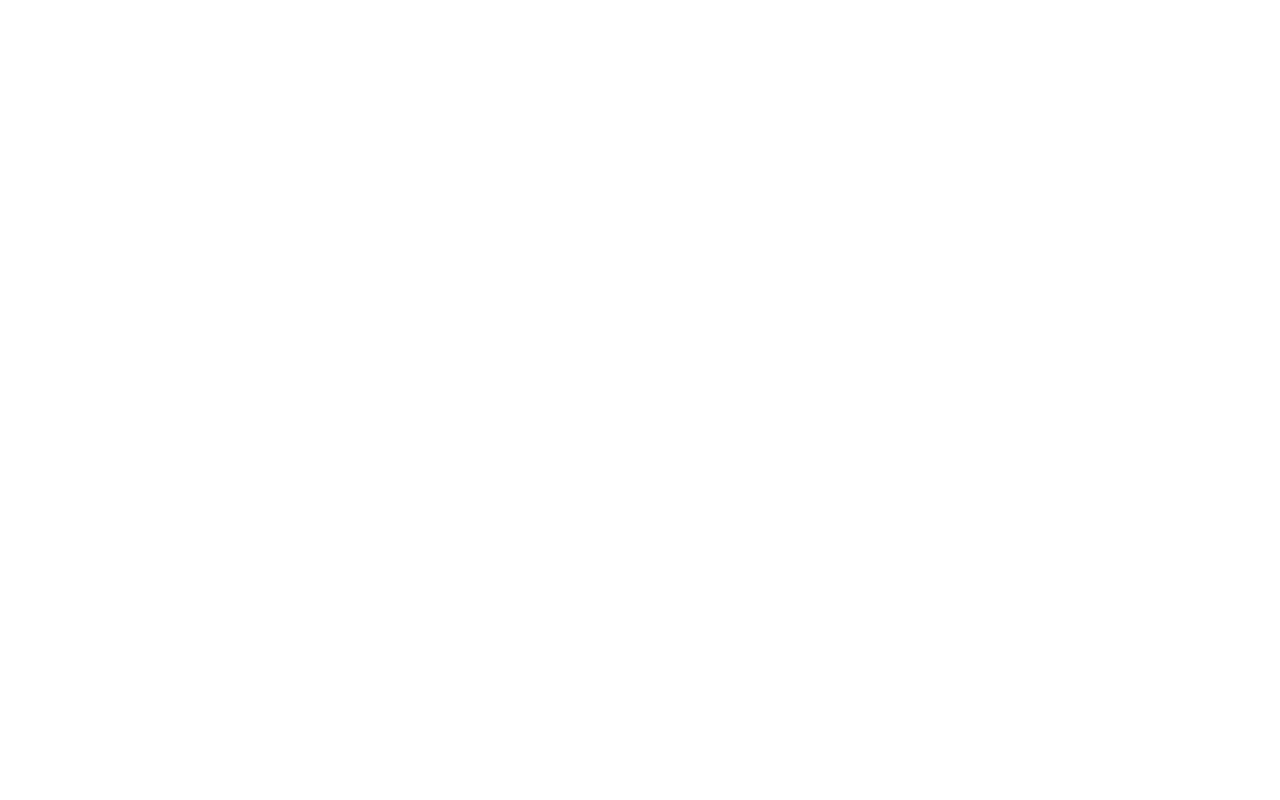
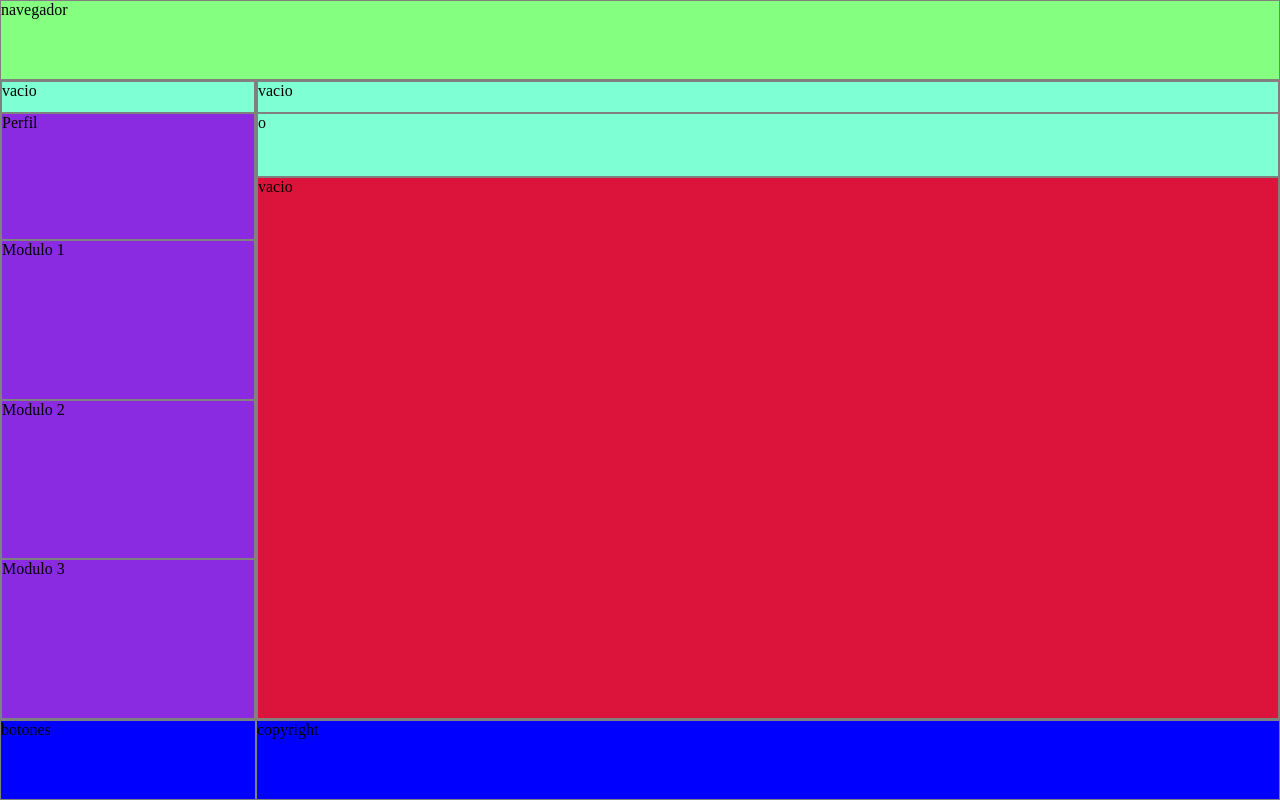
Before and after one commit to DannaSanchez/ProyectoDS, a plain HTML site: page Dashboard/modules/mains/Admin.html in a window 1280 px wide. Drawn offline with Linux system fonts and the light colour scheme.

Commit message:
Agregar última sección de contacto,creación del index y css del administrador en la carpeta dashboard

```diff
--- a/Dashboard/assets/css/styles.css
+++ b/Dashboard/assets/css/styles.css
@@ -0,0 +1,78 @@
+*{
+    box-sizing: border-box;
+    padding: 0;
+    margin: 0;
+    height: 100%;
+}
+.border{
+    border: 1px solid gray;
+}
+
+.contenedor {
+    width: 100%;
+    max-width: 1280px;
+    margin: auto;
+}
+
+nav{
+    width: 100%;
+    height: 10%;
+    background-color: rgb(133, 255, 127);
+}
+
+.columna-izq{
+    width: 20%;
+    height: 80%;
+    float: left;
+    background-color: blueviolet;
+}
+
+.vacio{
+    background-color: aquamarine;
+    width: 100%;
+    height: 5%;
+}
+.perfil{
+    width: 100%;
+    height: 20%;
+}
+.modulo{
+    width: 100%;
+    height: 25%;
+}
+
+.columna-der{
+    width: 80%;
+    height: 80%;
+    float: left;
+    background-color: cornflowerblue;
+}
+
+.barra-uno{
+    background-color: aquamarine;
+    width: 100%;
+    height: 5%;
+}
+.barra{
+    background-color: aquamarine;
+    width: 100%;
+    height:10%;
+}
+.principal{
+    background-color: crimson;
+    width: 100%;
+    height:85%;
+}
+
+.footer-uno{
+    width: 20%;
+    height: 10%;
+    float: left;
+    background-color: blue;
+}
+.footer-dos{
+    width: 80%;
+    height: 10%;
+    float: left;
+    background-color: blue;
+}
--- a/Dashboard/modules/mains/Admin.html
+++ b/Dashboard/modules/mains/Admin.html
@@ -0,0 +1,37 @@
+<!DOCTYPE html>
+<html lang="en">
+<head>
+    <meta charset="UTF-8">
+    <meta name="viewport" content="width=device-width, initial-scale=1.0">
+    <title>Administrador</title>
+    <link rel="stylesheet" href="/Dashboard/assets/css/styles.css">
+
+</head>
+<body>
+    <div class="contenedor">
+        <nav class="border">navegador</nav>
+
+        <div class="border columna-izq">
+            <div class="border vacio">vacio</div>
+            <div class="border perfil">Perfil</div>
+            <div class="border modulo">Modulo 1</div>
+            <div class="border modulo">Modulo 2</div>
+            <div class="border modulo">Modulo 3</div>
+        </div>
+
+        <div class="border columna-der">
+            <div class="border barra-uno">vacio</div>
+            <div class="border barra">o</div>
+            <div class="border principal">vacio</div>
+        </div>
+
+
+        <div class="border footer-uno">botones</div>
+        <div class="border footer-dos">copyright</div>
+
+
+    </div>
+
+    <script src="/Dashboard/assets/js/scripts.js"></script>
+</body>
+</html>
```
Also changed, not shown: Landing/Assets/CSS/styles.css (+17 -0 lines), index.html (+5 -3 lines).
